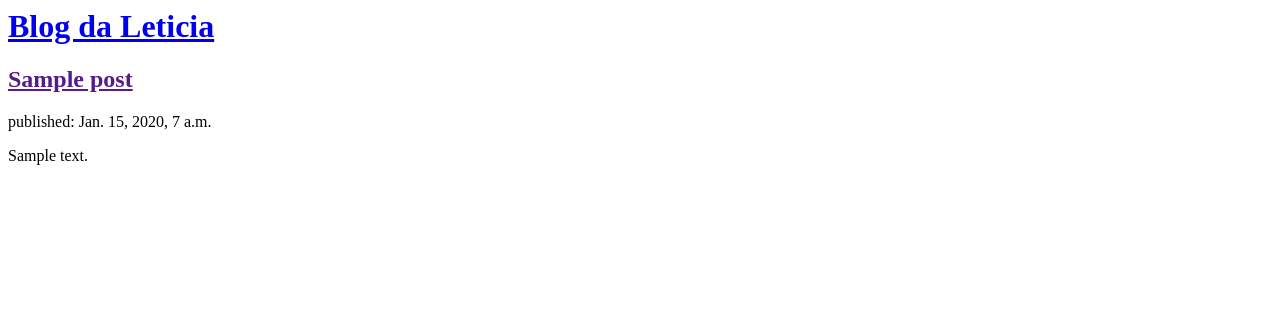
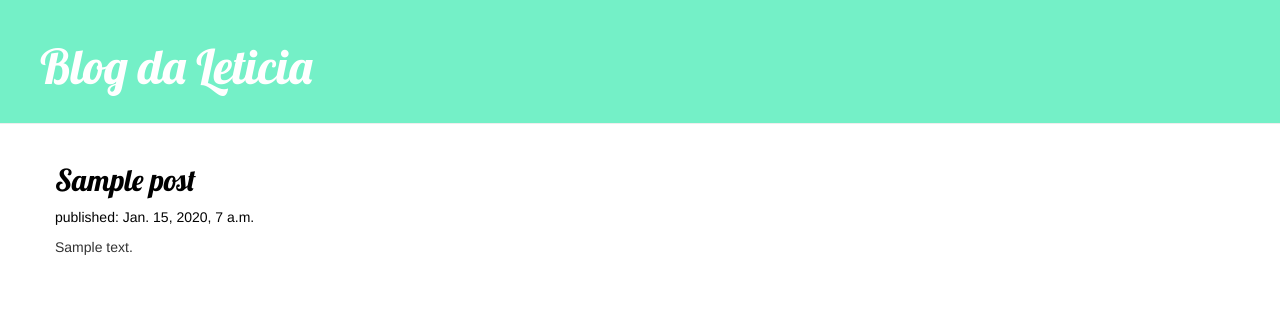
Before and after one commit to leticiadobbin/my_first_blog, a Django app: page / in a window 1280 px wide. Shown: the top 326 px of the page. Run offline with Django 3.2, Linux system fonts and the light colour scheme; tables that the repository leaves empty hold one stand-in row (values such as "Sample post"); some libraries are stand-ins or nearby versions.

Commit message:
Added view and template for detailed blog post as well as CSS for the site.

```diff
--- /dev/null
+++ b/blog/static/css/blog.css
@@ -0,0 +1,56 @@
+h1 a {
+    color: #5ff7c4;
+    font-family: 'Lobster';
+}
+
+h2 a {
+    color: #5ff7c4;
+    font-family: 'Lobster';
+}
+
+.page-header {
+    background-color: #74f0c7;
+    margin-top: 0;
+    padding: 20px 20px 20px 40px;
+}
+
+.page-header h1, .page-header h1 a, .page-header h1 a:visited, .page-header h1 a:active {
+    color: #ffffff;
+    font-size: 36pt;
+    text-decoration: none;
+}
+
+.content {
+    margin-left: 40px;
+}
+
+h1, h2, h3, h4 {
+    font-family: 'Lobster', cursive;
+}
+
+.date {
+    color: #030303;
+}
+
+.save {
+    float: right;
+}
+
+.post-form textarea, .post-form input {
+    width: 100%;
+}
+
+.top-menu, .top-menu:hover, .top-menu:visited {
+    color: #ffffff;
+    float: right;
+    font-size: 26pt;
+    margin-right: 20px;
+}
+
+.post {
+    margin-bottom: 70px;
+}
+
+.post h2 a, .post h2 a:visited {
+    color: #000000;
+}
--- /dev/null
+++ b/blog/templates/blog/base.html
@@ -0,0 +1,31 @@
+{% load static %}
+
+<html>
+
+    <head>
+        <title> Blog da Leticia</title>
+        <link rel="stylesheet" href="//maxcdn.bootstrapcdn.com/bootstrap/3.2.0/css/bootstrap.min.css">
+        <link rel="stylesheet" href="//maxcdn.bootstrapcdn.com/bootstrap/3.2.0/css/bootstrap-theme.min.css">
+        <link href="//fonts.googleapis.com/css?family=Lobster&subset=latin,latin-ext" rel="stylesheet" type="text/css">
+        <link rel="stylesheet" href="{% static 'css/blog.css' %}">
+
+    </head>
+
+    <body>
+        <div class = "page-header">
+            <h1><a href="/">Blog da Leticia</a></h1>
+        </div>
+
+        <div class="content container">
+            <div class="row">
+                <div class="col-md-8">
+                    {% block content %}
+                    {% endblock %}
+                </div>
+            </div>
+        </div>
+
+
+    </body>
+
+</html>
--- a/blog/templates/blog/post_list.html
+++ b/blog/templates/blog/post_list.html
@@ -1,22 +1,16 @@
-<html>
-    <head>
-    <title> Blog da Leticia</title>
-    </head>
+{% extends 'blog/base.html' %}
 
-    <body>
-        <div>
-            <h1><a href="/">Blog da Leticia</a></h1>
+{% block content %}
+
+    {% for post in posts %}
+        <div class="post">
+
+        <h2><a href="{% url 'post_detail' pk=post.pk %}">{{ post.title }}</a></h2>
+        <div class="date">
+            <p>published: {{ post.published_date }}</p>
         </div>
+        <p>{{ post.text|linebreaksbr }}</p>
+        </div>
+    {% endfor %}
 
-        {% for post in posts %}
-        <div>
-            <h2><a href="">{{ post.title }}</a></h2>
-            <p>published: {{ post.published_date }}</p>
-            <p>{{ post.text|linebreaksbr }}</p>
-        <div>
-
-        {% endfor %}
-
-    </body>
-
-</html>
+{% endblock %}
--- a/blog/urls.py
+++ b/blog/urls.py
@@ -2,5 +2,6 @@ from django.urls import path
 from . import views
 
 urlpatterns = [
-    path('', views.post_list, name='post_list'),
+    path('', views.post_list, name = 'post_list'),
+    path('post/<int:pk>/', views.post_detail, name = 'post_detail'),
 ]
--- a/blog/views.py
+++ b/blog/views.py
@@ -1,4 +1,4 @@
-from django.shortcuts import render
+from django.shortcuts import render, get_object_or_404
 from django.utils import timezone
 from .models import Post
 
@@ -6,3 +6,7 @@ from .models import Post
 def post_list(request):
     posts = Post.objects.filter(published_date__lte=timezone.now()).order_by('published_date')
     return render(request, 'blog/post_list.html', {'posts' : posts})
+
+def post_detail(request, pk):
+    post = get_object_or_404(Post, pk=pk)
+    return render(request, 'blog/post_detail.html', {'post' : post})
```
Also changed, not shown: blog/templates/blog/post_detail.html (added, +13 -0 lines).
